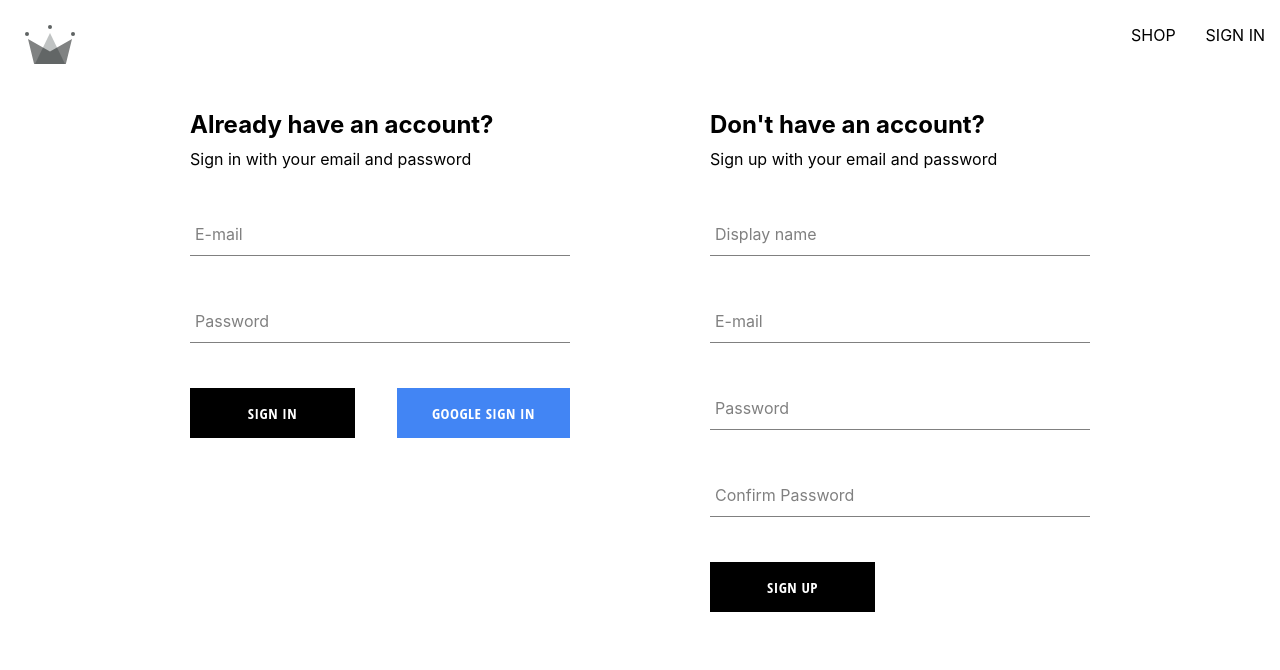
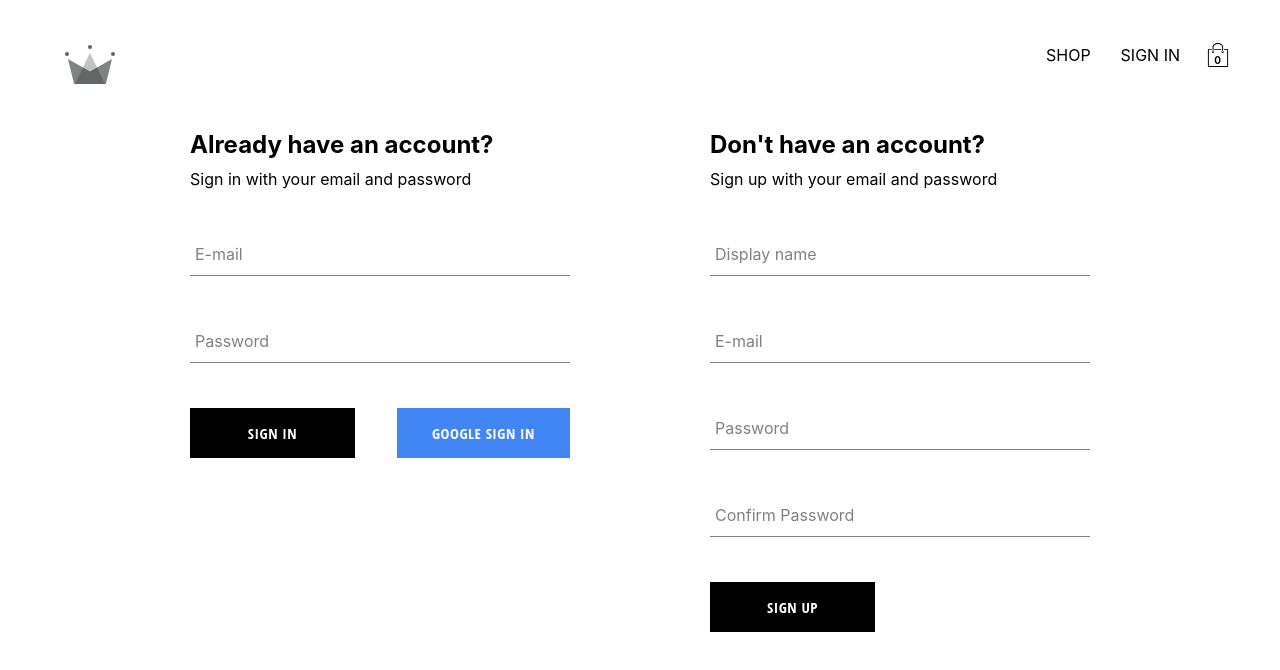
Before and after one commit to viktor-sarge/crwn-webshop, a React (Create React App) app: page /auth in a window 1280 px wide. Shown: the top 670 px of the page. Built offline with nearby package versions, Linux system fonts and the light colour scheme; no server answers.

Commit message:
feat(cart): ✨ add cart
Lagt till kundvagnen

```diff
--- /dev/null
+++ b/src/components/cart-dropdown/cart-dropdown.component.jsx
@@ -0,0 +1,13 @@
+import './cart-dropdown.styles.scss';
+import Button from '../button/button.component';
+
+const CartDropdown = () => {
+	return (
+		<div className="cart-dropdown-container">
+			<div className="cart-items" />
+			<Button>Go to checkout</Button>
+		</div>
+	);
+};
+
+export default CartDropdown;
--- /dev/null
+++ b/src/components/cart-dropdown/cart-dropdown.styles.scss
@@ -0,0 +1,29 @@
+.cart-dropdown-container {
+	position: absolute;
+	width: 240px;
+	height: 340px;
+	display: flex;
+	flex-direction: column;
+	padding: 20px;
+	border: 1px solid black;
+	background-color: white;
+	top: 90px;
+	right: 40px;
+	z-index: 5;
+
+	.empty-message {
+		font-size: 18px;
+		margin: 50px auto;
+	}
+
+	.cart-items {
+		height: 240px;
+		display: flex;
+		flex-direction: column;
+		overflow: scroll;
+	}
+
+	button {
+		margin-top: auto;
+	}
+}
--- /dev/null
+++ b/src/components/cart-icon/cart-icon.component.jsx
@@ -0,0 +1,17 @@
+import { useContext } from 'react';
+import { CartContext } from '../../contexts/cart.context';
+import './cart-icon.styles.scss';
+import { ReactComponent as ShoppingIcon } from '../../assets/shopping-bag.svg';
+
+const CartIcon = () => {
+	const { isCartOpen, setIsCartOpen } = useContext(CartContext);
+	const toggleIsCartOpen = () => setIsCartOpen(!isCartOpen);
+	return (
+		<div className="cart-icon-container" onClick={toggleIsCartOpen}>
+			<ShoppingIcon className="shopping-icon"></ShoppingIcon>
+			<span className="item-count">0</span>
+		</div>
+	);
+};
+
+export default CartIcon;
--- /dev/null
+++ b/src/components/cart-icon/cart-icon.styles.scss
@@ -0,0 +1,21 @@
+.cart-icon-container {
+	width: 45px;
+	height: 45px;
+	position: relative;
+	display: flex;
+	align-items: center;
+	justify-content: center;
+	cursor: pointer;
+
+	.shopping-icon {
+		width: 24px;
+		height: 24px;
+	}
+
+	.item-count {
+		position: absolute;
+		font-size: 10px;
+		font-weight: bold;
+		bottom: 12px;
+	}
+}
--- /dev/null
+++ b/src/contexts/cart.context.jsx
@@ -0,0 +1,14 @@
+import { createContext, useState } from 'react';
+
+export const CartContext = createContext({
+	isCartOpen: false,
+	setIsCartOpen: () => {},
+});
+
+export const CartProvider = ({ children }) => {
+	const [isCartOpen, setIsCartOpen] = useState(false);
+	const value = { isCartOpen, setIsCartOpen };
+	return (
+		<CartContext.Provider value={value}>{children}</CartContext.Provider>
+	);
+};
--- a/src/index.js
+++ b/src/index.js
@@ -7,6 +7,7 @@
 import reportWebVitals from './reportWebVitals';
 import { UserProvider } from './contexts/user.context';
 import { ProductProvider } from './contexts/products.context';
+import { CartProvider } from './contexts/cart.context';
 
 const root = ReactDOM.createRoot(document.getElementById('root'));
 root.render(
@@ -14,7 +15,9 @@
     <BrowserRouter>
       <UserProvider>
         <ProductProvider>
-          <App />
+          <CartProvider>
+            <App />
+          </CartProvider>
         </ProductProvider>
       </UserProvider>
     </BrowserRouter>
--- a/src/index.scss
+++ b/src/index.scss
@@ -1,5 +1,6 @@
 body {
 	margin: 0;
+	padding: 20px 40px;
 	font-family: -apple-system, BlinkMacSystemFont, 'Segoe UI', 'Roboto',
 		'Oxygen', 'Ubuntu', 'Cantarell', 'Fira Sans', 'Droid Sans',
 		'Helvetica Neue', sans-serif;
--- a/src/routes/navigation/navigation.component.jsx
+++ b/src/routes/navigation/navigation.component.jsx
@@ -1,12 +1,15 @@
 import { useContext } from 'react';
 import { UserContext } from '../../contexts/user.context';
+import { CartContext } from '../../contexts/cart.context';
 import { Outlet, Link } from 'react-router-dom';
+import CartIcon from '../../components/cart-icon/cart-icon.component';
+import CartDropdown from '../../components/cart-dropdown/cart-dropdown.component';
 import { signOutUser } from '../../utils/firebase/firebase.utils';
 import { ReactComponent as CrwnLogo } from '../../assets/crown.svg';
 import './navigation.styles.scss';
-
 const Navigation = () => {
 	const { currentUser } = useContext(UserContext);
+	const { isCartOpen } = useContext(CartContext);
 	return (
 		<>
 			<div className="navigation">
@@ -26,8 +29,11 @@
 							SIGN IN
 						</Link>
 					)}
+					<CartIcon />
 				</div>
+				{isCartOpen && <CartDropdown />}
 			</div>
+
 			<Outlet />
 		</>
 	);
```
Also changed, not shown: src/assets/shopping-bag.svg (added).
